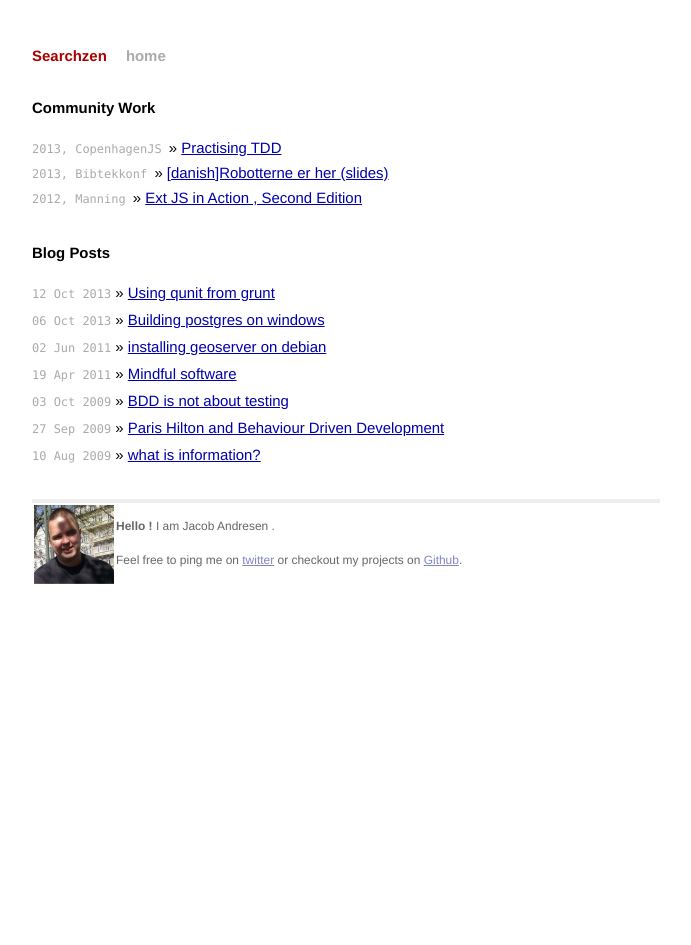
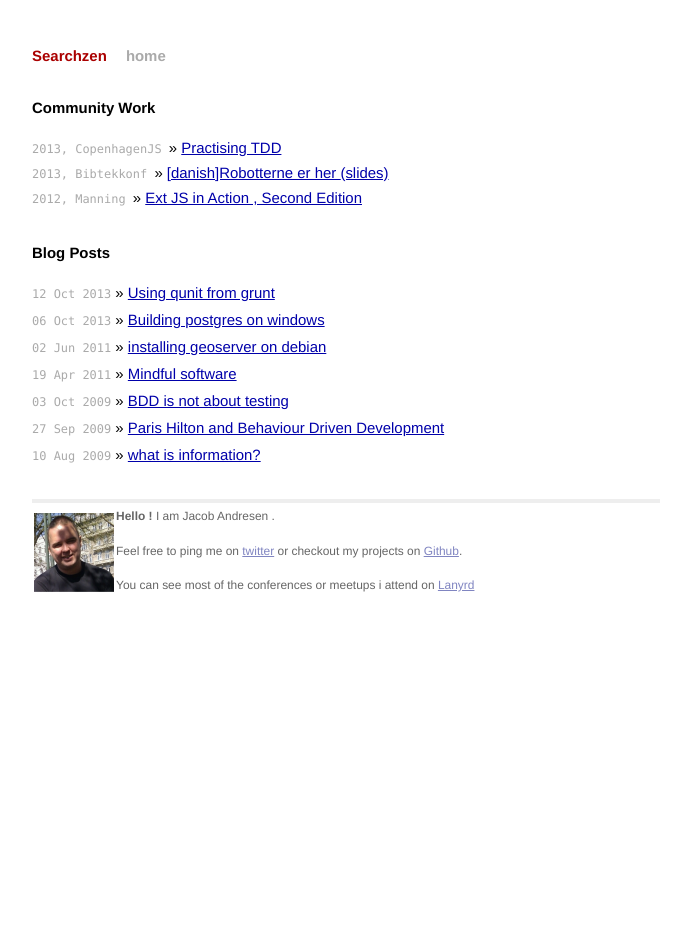
Before and after one commit to jacobandresen/searchzen.org, a Jekyll site: the page built from index.html, in a window 1280 px wide. Shown: the whole page, without its empty margins (294-985 px from the left). Built offline with Jekyll 4.4.1, drawn with Linux system fonts in a browser that asks for light colours; Markdown is read by kramdown in place of the engine named in the settings.

Commit message:
update contact info

```diff
--- a/_layouts/default.html
+++ b/_layouts/default.html
@@ -35,7 +35,8 @@
                         </td>
                         <td>
     <b>Hello !</b> I am Jacob Andresen .
- <p>Feel free to ping me on <a href="https://twitter.com/jacobandresen">twitter</a>  or checkout my projects on <a href="https://github.com/jacobandresen">Github</a>.</p>
+    <p>Feel free to ping me on <a href="https://twitter.com/jacobandresen">twitter</a>  or checkout my projects on <a href="https://github.com/jacobandresen">Github</a>.</p>
+    <p>You can see most of the conferences or meetups i attend on <a href="http://lanyrd.com/profile/jacobandresen/">Lanyrd</a></p>
                         </td>
 
                     </tr>
```
